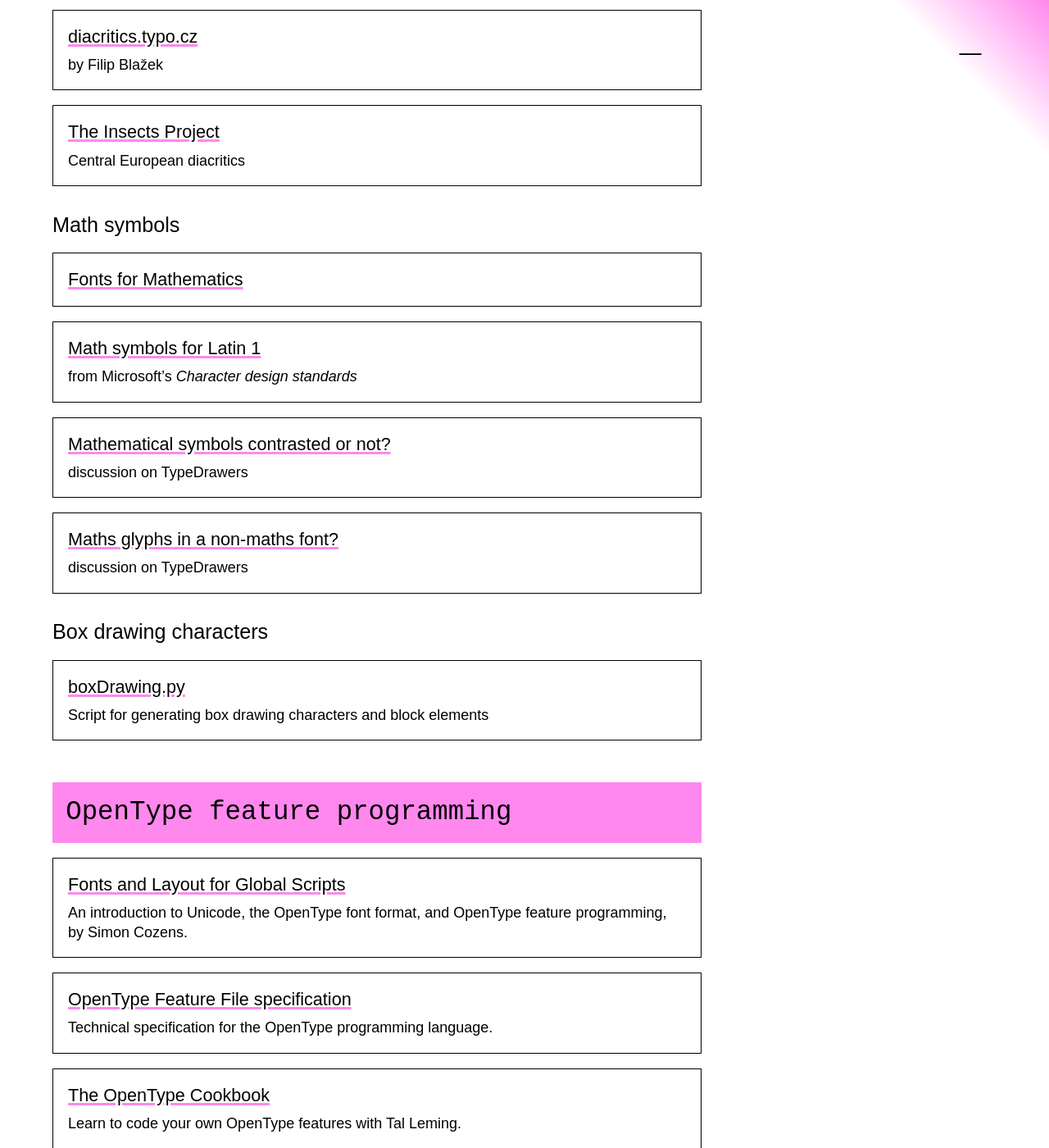
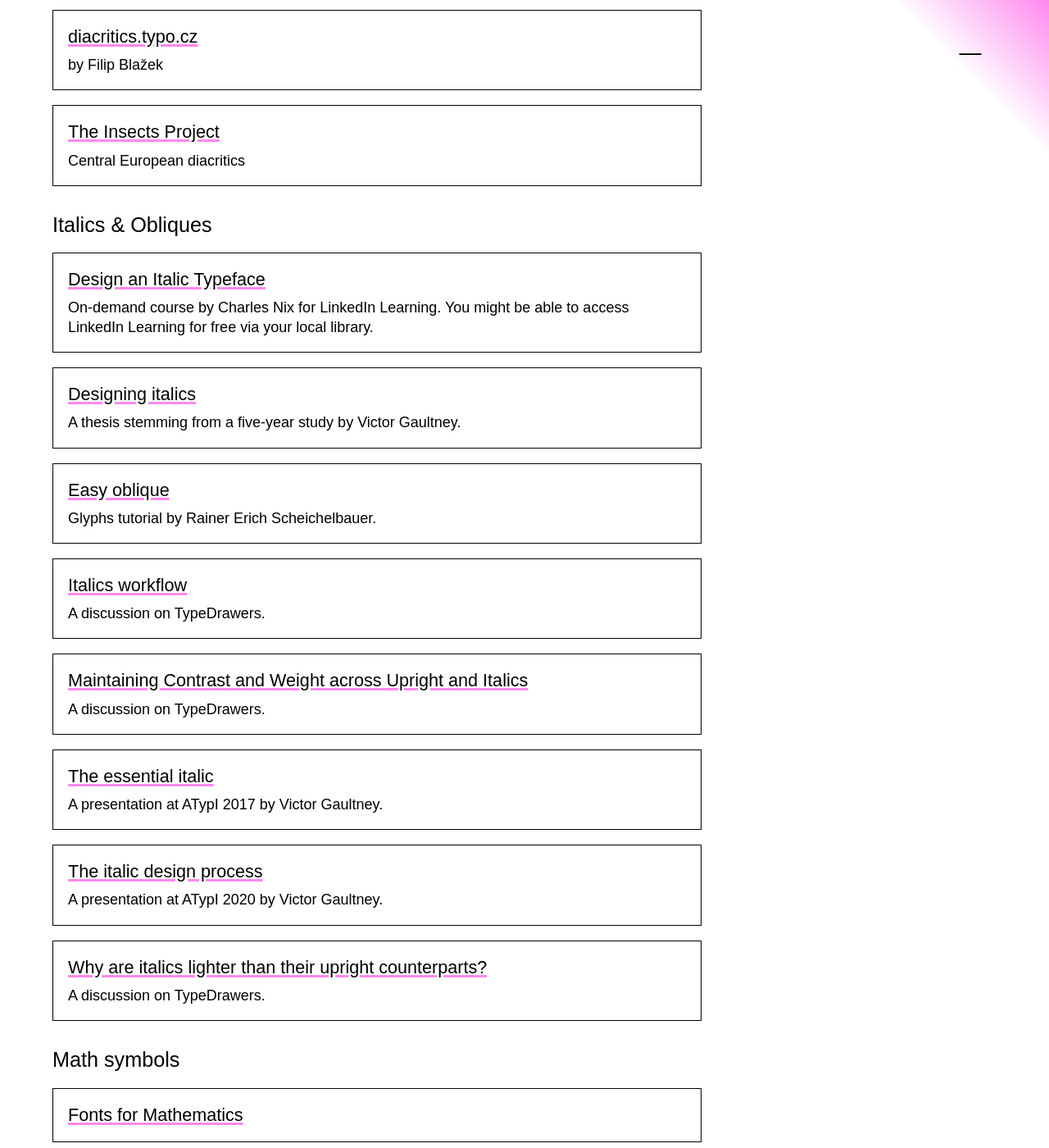
Before and after one commit to justinpenner/type-design-resources, a Jekyll site: the page built from index.md, in a window 1280 px wide and 1400 px high, scrolled down 13608 px. Shown: the whole window at 82% size. Built offline with Jekyll 4.4.1, drawn with Linux system fonts in a browser that asks for light colours; some web fonts are replaced.

Commit message:
Add Italics & Obliques section

```diff
--- a/_data/data.yaml
+++ b/_data/data.yaml
@@ -365,6 +365,32 @@ categories:
           - name: Diacritics resources Twitter thread
             url: https://twitter.com/aleksamul/status/1057350288061984770
             description: by Aleksandra Samuļenkova, thread listing many resources concerning diacritics and special characters of the Latin script
+      - name: Italics & Obliques
+        items:
+          - name: Design an Italic Typeface
+            url: https://www.linkedin.com/learning/design-an-italic-typeface
+            description: On-demand course by Charles Nix for LinkedIn Learning. You might be able to access LinkedIn Learning for free via your local library.
+          - name: Designing italics
+            url: https://gaultney.org/jvgtype/italics/designing-italics/
+            description: A thesis stemming from a five-year study by Victor Gaultney.
+          - name: The essential italic
+            url: https://gaultney.org/jvgtype/italics/essential-italic/
+            description: A presentation at ATypI 2017 by Victor Gaultney.
+          - name: The italic design process
+            url: https://gaultney.org/jvgtype/italics/italic-design-process/
+            description: A presentation at ATypI 2020 by Victor Gaultney.
+          - name: Italics workflow
+            url: https://typedrawers.com/discussion/comment/18274
+            description: A discussion on TypeDrawers.
+          - name: Maintaining Contrast and Weight across Upright and Italics
+            url: https://typedrawers.com/discussion/comment/59107
+            description: A discussion on TypeDrawers.
+          - name: Why are italics lighter than their upright counterparts?
+            url: https://typedrawers.com/discussion/1106/why-are-italics-lighter-than-their-upright-counterparts
+            description: A discussion on TypeDrawers.
+          - name: Easy oblique
+            url: https://glyphsapp.com/learn/easy-oblique
+            description: Glyphs tutorial by Rainer Erich Scheichelbauer.
       - name: Math symbols
         items:
           - name: Fonts for Mathematics
```
